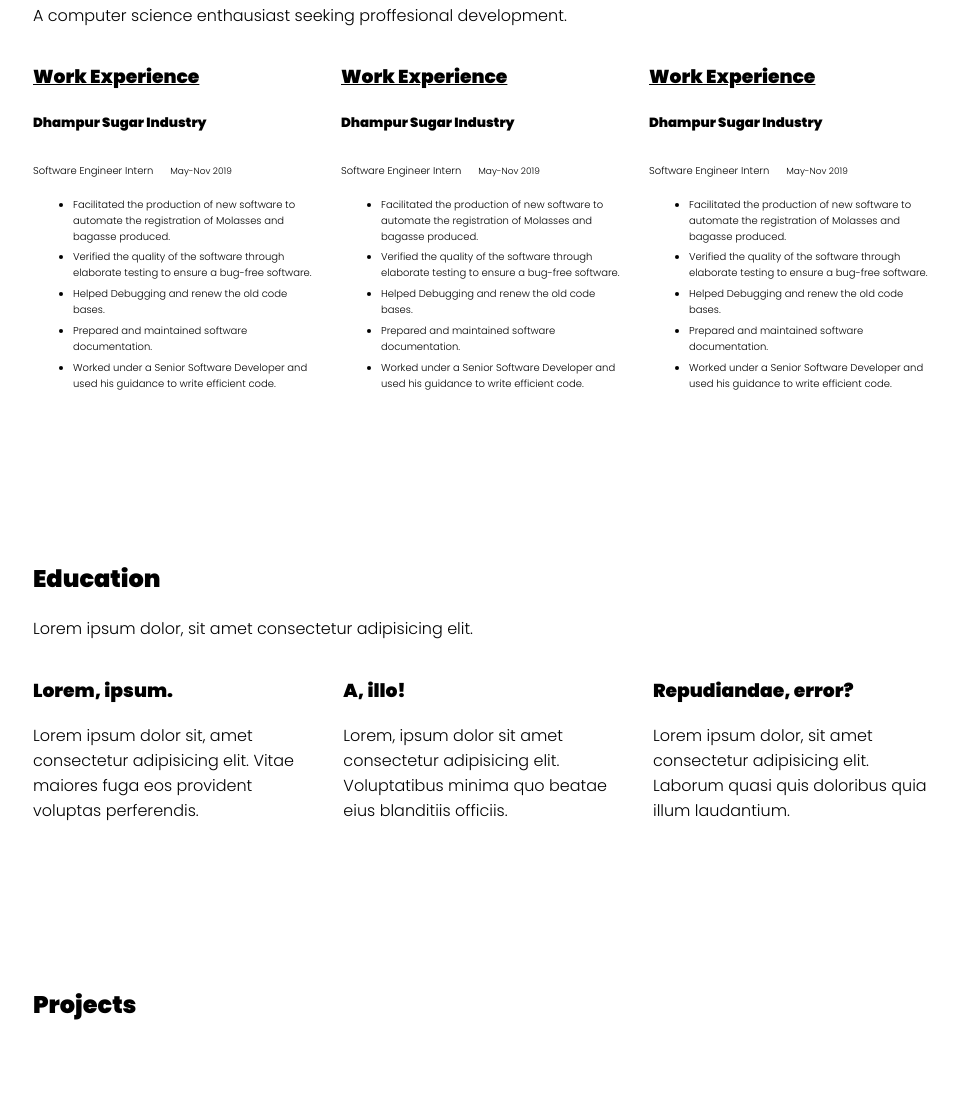
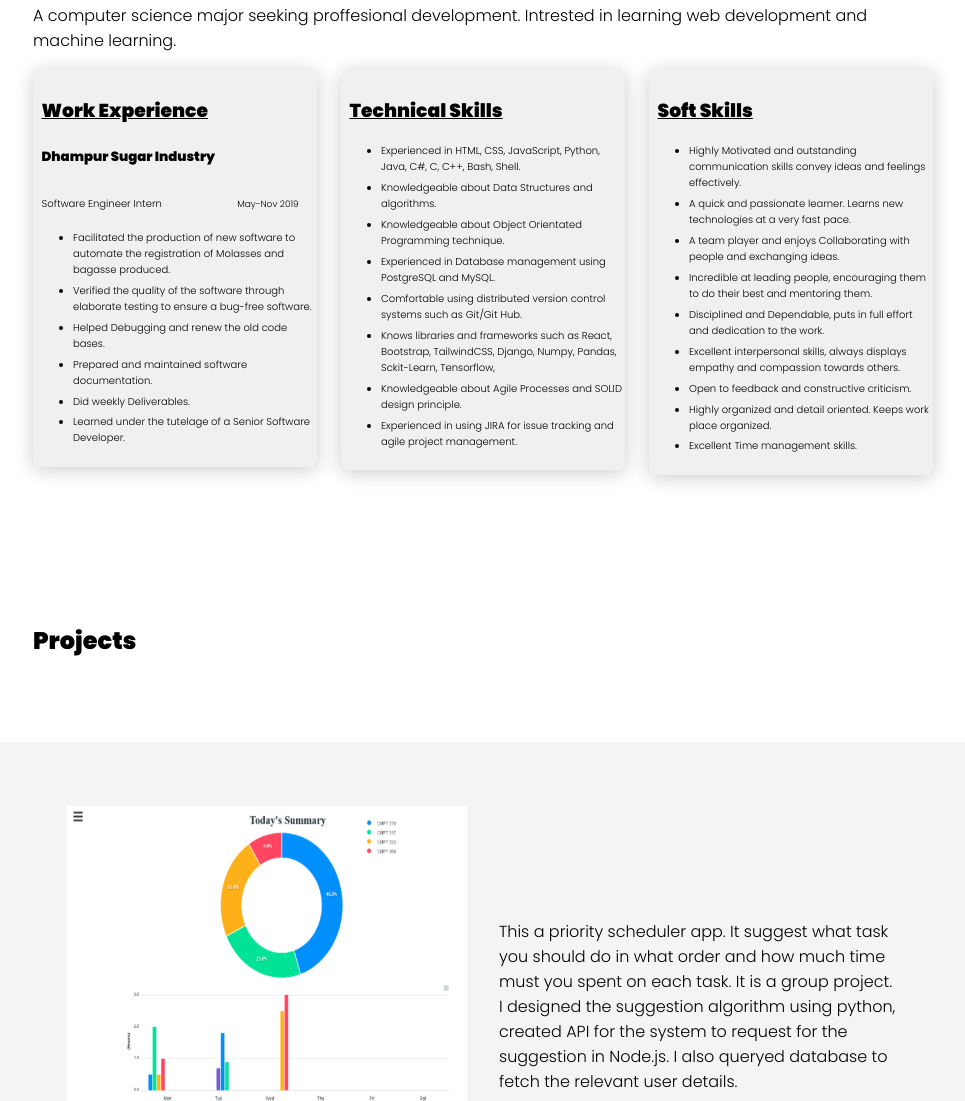
Before and after one commit to DJayDixit/Portfolio, a website: page index.html in a window 1280 px wide. Shown: the part 1066-2167 px from the top of the page, without its empty margins (157-1122 px from the left). Drawn offline with Linux system fonts and the light colour scheme.

Commit message:
project and education

```diff
--- a/index.html
+++ b/index.html
@@ -4,12 +4,12 @@
     <meta charset="UTF-8" />
     <meta name="viewport" content="width=device-width, initial-scale=1.0" />
     <meta http-equiv="X-UA-Compatible" content="ie=edge" />
-    <title>Document</title>
+    <title>Portfolio</title>
     <link
       href="https://fonts.googleapis.com/css?family=Poppins:300,900&display=swap"
       rel="stylesheet"
     />
-    <link rel="stylesheet" href="css/main.css" />
+    <link rel="stylesheet" href="scss/main.css" />
   </head>
 
   <body>
@@ -51,13 +51,13 @@
 
       <div id="about" class="home-about">
         <h2>About me</h2>
-        <p>A computer science enthausiast seeking proffesional development.</p>
+        <p>A computer science major seeking proffesional development. Intrested in learning web development and machine learning.</p>
         <div class="columns">
-          <div class="col fade-in card-content">
+          <div class="col fade-in">
             <div class="card">
-              <h3 style="text-decoration: underline;">Work Experience</h3>
-              <h5>Dhampur Sugar Industry</h5>
-              <span style="font-size: x-small; ">Software Engineer Intern   </span> <span style="font-size:xx-small; padding-left:5%;">  May-Nov 2019</span>
+              <h3 style="text-decoration: underline; padding-left:3%;">Work Experience</h3>
+              <h5 style="padding-left:3%;">Dhampur Sugar Industry</h5>
+              <span style="font-size: x-small; padding-left:3%;">Software Engineer Intern</span> <span style="font-size:xx-small; padding-left:25%;">  May-Nov 2019</span>
               <ul>
                 <li style="font-size: x-small; padding-bottom: 2%;">Facilitated the production of new software to automate the registration of Molasses and
                   bagasse produced.</li>
@@ -65,69 +65,41 @@
                   software.</li>
                 <li style="font-size: x-small; padding-bottom: 2%;">Helped Debugging and renew the old code bases.</li>
                 <li style="font-size: x-small; padding-bottom: 2%;">Prepared and maintained software documentation.</li>
-                <li style="font-size: x-small; padding-bottom: 2%;">Worked under a Senior Software Developer and used his guidance to write efficient code.</li>
+                <li style="font-size: x-small; padding-bottom: 2%;">Did weekly Deliverables.</li>
+                <li style="font-size: x-small; padding-bottom: 2%;">Learned under the tutelage of a Senior Software Developer.</li>
               </ul>
             </div>
           </div>
-          <div class="col fade-in card-content">
+          <div class="col fade-in">
             <div class="card">
-              <h3 style="text-decoration: underline;">Work Experience</h3>
-              <h5>Dhampur Sugar Industry</h5>
-              <span style="font-size: x-small; ">Software Engineer Intern   </span> <span style="font-size:xx-small; padding-left:5%;">  May-Nov 2019</span>
+              <h3 style="text-decoration: underline; padding-left:3%;">Technical Skills</h3>
               <ul>
-                <li style="font-size: x-small; padding-bottom: 2%;">Facilitated the production of new software to automate the registration of Molasses and
-                  bagasse produced.</li>
-                <li style="font-size: x-small; padding-bottom: 2%;">Verified the quality of the software through elaborate testing to ensure a bug-free
-                  software.</li>
-                <li style="font-size: x-small; padding-bottom: 2%;">Helped Debugging and renew the old code bases.</li>
-                <li style="font-size: x-small; padding-bottom: 2%;">Prepared and maintained software documentation.</li>
-                <li style="font-size: x-small; padding-bottom: 2%;">Worked under a Senior Software Developer and used his guidance to write efficient code.</li>
+                <li style="font-size: x-small; padding-bottom: 2%;">Experienced in HTML, CSS, JavaScript, Python, Java, C#, C, C++, Bash, Shell.</li>
+                <li style="font-size: x-small; padding-bottom: 2%;">Knowledgeable about Data Structures and algorithms.</li>
+                <li style="font-size: x-small; padding-bottom: 2%;">Knowledgeable about Object Orientated Programming technique.</li>
+                <li style="font-size: x-small; padding-bottom: 2%;">Experienced in Database management using PostgreSQL and MySQL.</li>
+                <li style="font-size: x-small; padding-bottom: 2%;">Comfortable using distributed version control systems such as Git/Git Hub.</li>
+                <li style="font-size: x-small; padding-bottom: 2%;">Knows libraries and frameworks such as React, Bootstrap, TailwindCSS, Django, Numpy, Pandas, Sckit-Learn, Tensorflow,</li>
+                <li style="font-size: x-small; padding-bottom: 2%;">Knowledgeable about Agile Processes and SOLID design principle.</li>
+                <li style="font-size: x-small; padding-bottom: 2%;">Experienced in using JIRA for issue tracking and agile project management.</li>
               </ul>
             </div>
           </div>
-          <div class="col fade-in card-content">
+          <div class="col fade-in">
             <div class="card">
-              <h3 style="text-decoration: underline;">Work Experience</h3>
-              <h5>Dhampur Sugar Industry</h5>
-              <span style="font-size: x-small; ">Software Engineer Intern   </span> <span style="font-size:xx-small; padding-left:5%;">  May-Nov 2019</span>
+              <h3 style="text-decoration: underline; padding-left:3%;">Soft Skills</h3>
               <ul>
-                <li style="font-size: x-small; padding-bottom: 2%;">Facilitated the production of new software to automate the registration of Molasses and
-                  bagasse produced.</li>
-                <li style="font-size: x-small; padding-bottom: 2%;">Verified the quality of the software through elaborate testing to ensure a bug-free
-                  software.</li>
-                <li style="font-size: x-small; padding-bottom: 2%;">Helped Debugging and renew the old code bases.</li>
-                <li style="font-size: x-small; padding-bottom: 2%;">Prepared and maintained software documentation.</li>
-                <li style="font-size: x-small; padding-bottom: 2%;">Worked under a Senior Software Developer and used his guidance to write efficient code.</li>
+                <li style="font-size: x-small; padding-bottom: 2%;">Highly Motivated and outstanding communication skills convey ideas and feelings effectively.</li>
+                <li style="font-size: x-small; padding-bottom: 2%;">A quick and passionate learner. Learns new technologies at a very fast pace.</li>
+                <li style="font-size: x-small; padding-bottom: 2%;">A team player and enjoys Collaborating with people and exchanging ideas.</li>
+                <li style="font-size: x-small; padding-bottom: 2%;">Incredible at leading people, encouraging them to do their best and mentoring them.</li>
+                <li style="font-size: x-small; padding-bottom: 2%;">Disciplined and Dependable, puts in full effort and dedication to the work.</li>
+                <li style="font-size: x-small; padding-bottom: 2%;">Excellent interpersonal skills, always displays empathy and compassion towards others.</li>
+                <li style="font-size: x-small; padding-bottom: 2%;">Open to feedback and constructive criticism.</li>
+                <li style="font-size: x-small; padding-bottom: 2%;">Highly organized and detail oriented. Keeps work place organized.</li>
+                <li style="font-size: x-small; padding-bottom: 2%;">Excellent Time management skills.</li>
               </ul>
             </div>
-          </div>
-        </div>
-      </div>
-
-      <div id="education" class="home-about">
-        <h2>Education</h2>
-        <p>Lorem ipsum dolor, sit amet consectetur adipisicing elit.</p>
-        <div class="columns">
-          <div class="col fade-in">
-            <h3>Lorem, ipsum.</h3>
-            <p>
-              Lorem ipsum dolor sit, amet consectetur adipisicing elit. Vitae
-              maiores fuga eos provident voluptas perferendis.
-            </p>
-          </div>
-          <div class="col fade-in">
-            <h3>A, illo!</h3>
-            <p>
-              Lorem, ipsum dolor sit amet consectetur adipisicing elit.
-              Voluptatibus minima quo beatae eius blanditiis officiis.
-            </p>
-          </div>
-          <div class="col fade-in">
-            <h3>Repudiandae, error?</h3>
-            <p>
-              Lorem ipsum dolor, sit amet consectetur adipisicing elit. Laborum
-              quasi quis doloribus quia illum laudantium.
-            </p>
           </div>
         </div>
       </div>
@@ -137,7 +109,35 @@
 
         <div class="more-stuff-grid">
           <img
-            src="#"
+            src="img/priori.png"
+            height="400"
+            width="400"
+            alt=""
+            class="slide-in from-left"
+          />
+          <p class="slide-in from-right">
+            This a priority scheduler app. It suggest what task you should do in what order and how much time must you spent on each task.
+            It is a group project. I designed the suggestion algorithm using python, created API for the system to request for the suggestion in Node.js.
+            I also queryed database to fetch the relevant user details.
+          </p>
+        </div>
+        <div class="more-stuff-grid">
+          <p class="slide-in from-left">
+            Lorem ipsum dolor sit amet consectetur adipisicing elit. Quis fugit,
+            quae beatae vero sit magni quaerat id ratione. Dolor optio unde amet
+            omnis sapiente neque cumque consequuntur reiciendis deserunt.
+            Dolorem vero exercitationem consequuntur, eligendi cupiditate
+            debitis facilis quibusdam magni. Eveniet.
+          </p>
+          <img
+            src="https://unsplash.it/401"
+            alt=""
+            class="slide-in from-right"
+          />
+        </div>
+        <div class="more-stuff-grid">
+          <img
+            src="https://unsplash.it/400"
             alt=""
             class="slide-in from-left"
           />
@@ -158,38 +158,24 @@
             debitis facilis quibusdam magni. Eveniet.
           </p>
           <img
-            src="#"
+            src="https://unsplash.it/401"
             alt=""
             class="slide-in from-right"
           />
         </div>
-        <div class="more-stuff-grid">
-          <img
-            src="#"
-            alt=""
-            class="slide-in from-left"
-          />
-          <p class="slide-in from-right">
-            Lorem ipsum dolor sit amet consectetur adipisicing elit. Quis fugit,
-            quae beatae vero sit magni quaerat id ratione. Dolor optio unde amet
-            omnis sapiente neque cumque consequuntur reiciendis deserunt.
-            Dolorem vero exercitationem consequuntur, eligendi cupiditate
-            debitis facilis quibusdam magni. Eveniet.
-          </p>
-        </div>
-        <div class="more-stuff-grid">
-          <p class="slide-in from-left">
-            Lorem ipsum dolor sit amet consectetur adipisicing elit. Quis fugit,
-            quae beatae vero sit magni quaerat id ratione. Dolor optio unde amet
-            omnis sapiente neque cumque consequuntur reiciendis deserunt.
-            Dolorem vero exercitationem consequuntur, eligendi cupiditate
-            debitis facilis quibusdam magni. Eveniet.
-          </p>
-          <img
-            src="#"
-            alt=""
-            class="slide-in from-right"
-          />
+      </div>
+
+      <div id="education" class="home-about">
+        <div class="col fade-in">
+          <div class="education-detail">
+            <h2>Education</h2>
+            <h3 style="text-decoration: underline;">University Of Saskatchewan</h3>
+            <span style="font-size: medium;">Bachelor of Science - Computer Science</span> <span style="font-size:small; padding-left:25%;">  Jan2020 - Current</span>
+            <ul>
+              <li style="font-size: medium; padding-bottom: 2%;">Actively participates in class discussions and hands in assignment on time.</li>
+              <li style="font-size: medium; padding-bottom: 2%;">Is an active member of many university organizations and unions.</li>
+              <li style="font-size: medium; padding-bottom: 2%;">Currently has an overall percentage of <span style="font-size: 1.05rem;">83.15%.</span></li>
+            </ul>
         </div>
       </div>
     </main>
--- a/scss/main.scss
+++ b/scss/main.scss
@@ -118,6 +118,27 @@ header {
   margin: 0 auto;
 }
 
+.card{
+  background-color:rgb(240, 240, 240);
+  background-size: cover;
+  padding: 3% 0 0;
+  max-width: 35ch;
+  border-radius: 0.5rem;
+  overflow: hidden;
+  transition: transform 300ms ease;
+  box-shadow: 0 3px 20px rgba(black, 0.2);
+}
+
+.card:hover{
+  transform: scale(1.03);
+}
+
+.education-detail{
+  background-color:rgb(240, 240, 240);
+  background-size: cover;
+  padding: 3% 3% 3% 3%;
+  box-shadow: 0 3px 20px rgba(black, 0.2);
+}
 .columns {
   display: flex;
 }
@@ -145,7 +166,13 @@ header {
       1em,
       1fr
     );
+
+  // img{
+  //   max-width: 30rem;
+  //   max-height: 15rem;
+  // }
 }
+
 
 .from-left {
   grid-column: 2 / 3;
```
Also changed, not shown: img/priori.png (added), scss/main.css, 1 other file.
